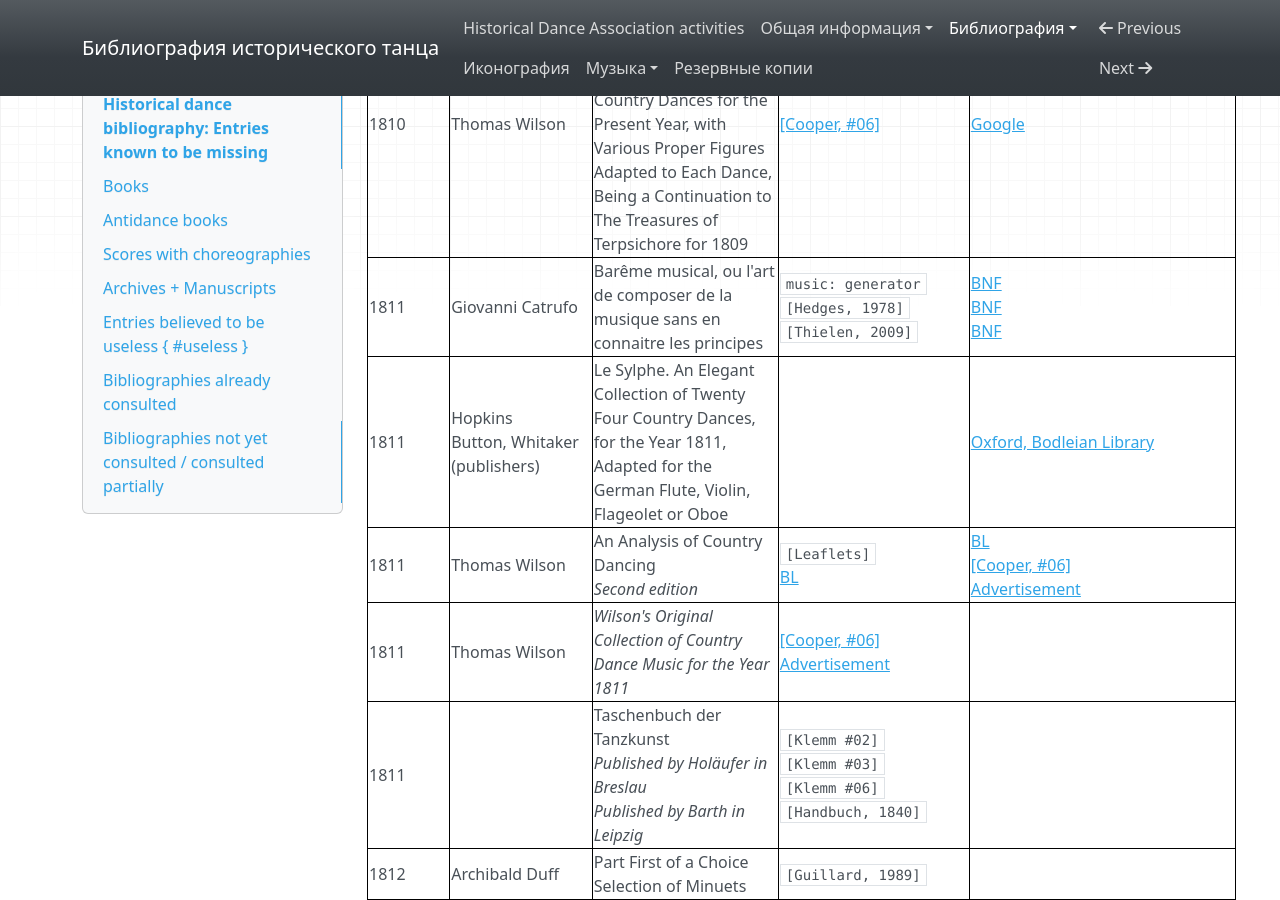
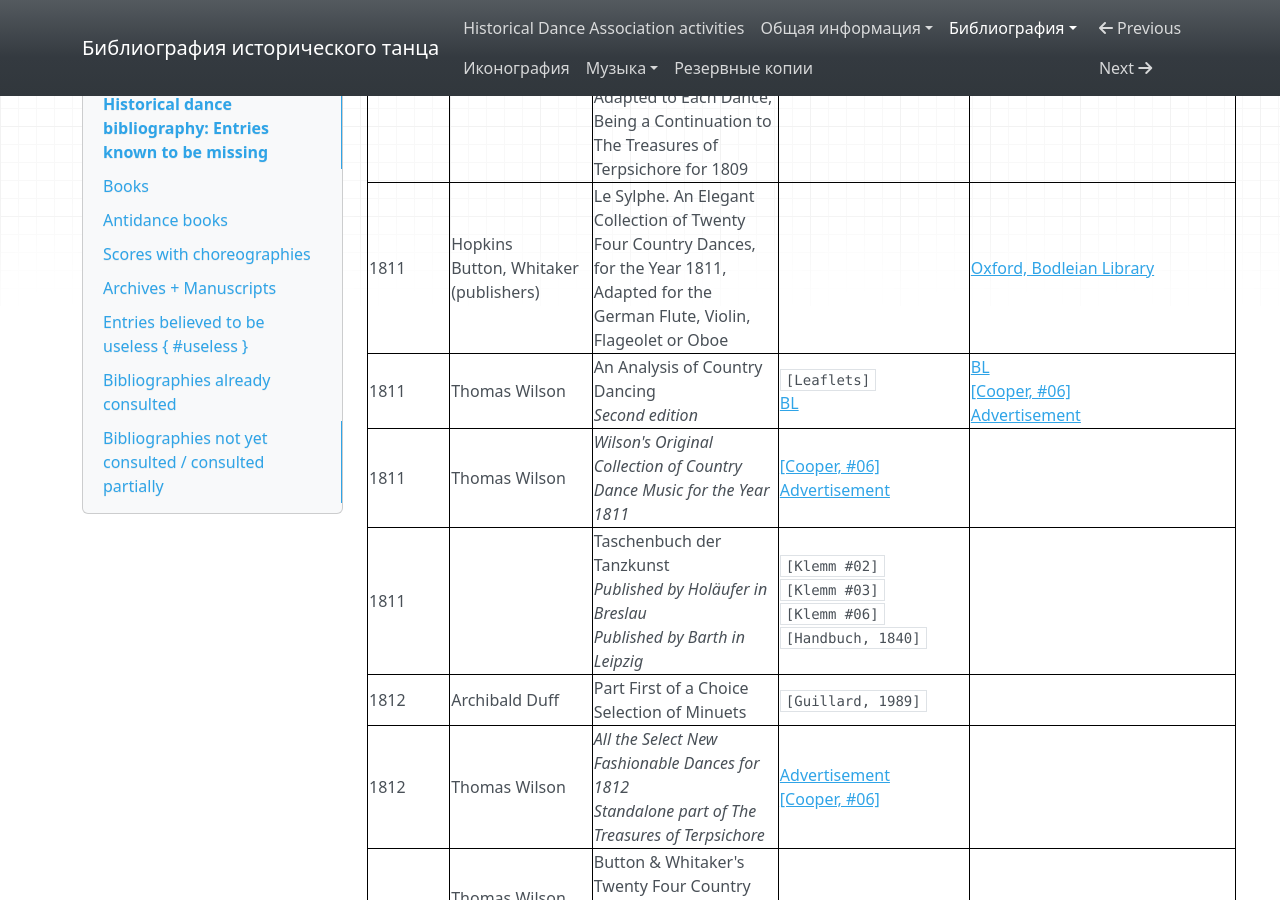
Before and after one commit to hda-technical/dancebooks, an MkDocs documentation site: the page built from docs/bib/missing.md, in a window 1280 px wide and 900 px high, scrolled down 18591 px. Built offline with MkDocs 1.6.1, drawn with Linux system fonts in a browser that asks for light colours; nearby versions of some CDN libraries; some of the changed text lies outside the part shown.

Commit message:
Add two musical generators from BNF

```diff
--- a/docs/bib/missing.md
+++ b/docs/bib/missing.md
@@ -107,7 +107,6 @@
 | 1780–1800? | Pasquale Ricci | Au plus heureaux jeux harmonique pour composer des minuets ou des contredances au sort d'un dex | `music: generator`<br/>`[Hedges, 1978]`<br/>`[Thielen, 2009]` | |
 | 1780? | Maximilian Stadler | Anleitung zur musikalischen Composition durch Würfelspiel | `music: generator`<br/>`[Thielen, 2009]` | |
 | 1781 | Simon Guillaume | Les Charmes de la Volupté, Almanach dansant | [Advertisement](https://books.google.com/books?id=DsNFAAAAcAAJ&pg=PA96) | |
-| 1781 | Maximilian Stadler | Table pour composer des minuets et des trios à la infinie | `music: generator`<br/>`[Hedges, 1978]` | [BNF](https://catalogue.bnf.fr/ark:/12148/cb43362239q) |
 | 1782 | Elias Christian Fricke | Ganz neue Englische Tänze mit den Touren | `[Katalog, 1894]`<br/>`[Germanorum, 1914]` | [BL](http://explore.bl.uk/BLVU1:LSCOP-ALL:BLL01004346618) |
 | 1783 | Barthold Friedrich Schulz | Anweisung zum guten regelmäßigen Tanzen; nebst 12 neuen englischen Tänzen<br/>_Published in Hamburg_ | `[Klemm #02]`<br/>`[Klemm #03]`<br/>`[Klemm #06]`<br/>`[Germanorum, 1914]`<br/>[Advertisement](https://books.google.com/books?id=e3G6m7fhlT8C&pg=PA361) | |
 | 1785 | | Etwas übers Tanzen, zu Beherzigung der Wiener Schönen; von einem Freunde der Offenherzigkeit<br/>_Published in Wien_ | `[Klemm #02]`<br/>`[Klemm #03]`<br/>`[Klemm #06]` | |
@@ -160,7 +159,6 @@
 | 181- | Алексей Дмитриевич Жилин | Journal de musique | | [NMB](https://yadi.sk/i/xmLK1Zhcqbjyu) |
 | 181- | Friedrich Weller | Neueste Berliner Lieblings-Tänze<br/>_Number 8 in series_ | `[Leaflets]`<br/>[[Weller, 1810–1820?]](https://bib.hda.org.ru/books/berliner_1810_no_07) | |
 | 1810 | Thomas Wilson | The Treasures of Terpsichore for 1810. Containing All the Most Fashionable English Country Dances for the Present Year, with Various Proper Figures Adapted to Each Dance, Being a Continuation to The Treasures of Terpsichore for 1809 | [[Cooper, #06]](https://www.regencydances.org/paper006.php) | [Google](https://books.google.com/books?id=P0H7GgAACAAJ) |
-| 1811 | Giovanni Catrufo | Barême musical, ou l'art de composer de la musique sans en connaitre les principes | `music: generator`<br/>`[Hedges, 1978]`<br/>`[Thielen, 2009]` | [BNF](https://catalogue.bnf.fr/ark:/12148/cb44903236v)<br/>[BNF](https://catalogue.bnf.fr/ark:/12148/cb44840498w)<br/>[BNF](https://catalogue.bnf.fr/ark:/12148/cb43990350p) |
 | 1811 | Hopkins<br/>Button, Whitaker (publishers) | Le Sylphe. An Elegant Collection of Twenty Four Country Dances, for the Year 1811, Adapted for the German Flute, Violin, Flageolet or Oboe | | [Oxford, Bodleian Library](http://solo.bodleian.ox.ac.uk/OXVU1:LSCOP_OX:oxfaleph012147021) |
 | 1811 | Thomas Wilson | An Analysis of Country Dancing<br/>_Second edition_ | `[Leaflets]`<br/>[BL](https://www.bl.uk/collection-items/an-analysis-of-country-dancing) | [BL](http://explore.bl.uk/BLVU1:LSCOP-ALL:BLL01003947416)<br/>[[Cooper, #06]](https://www.regencydances.org/paper006.php)<br/>[Advertisement](https://books.google.com/books?id=-OgRAAAAYAAJ&pg=PA154) |
 | 1811 | Thomas Wilson | _Wilson's Original Collection of Country Dance Music for the Year 1811_ | [[Cooper, #06]](https://www.regencydances.org/paper006.php)<br/>[Advertisement](https://bib.hda.org.ru/books/wilson_1811_supplement) | |
```
Also changed, not shown: 1 other file.
